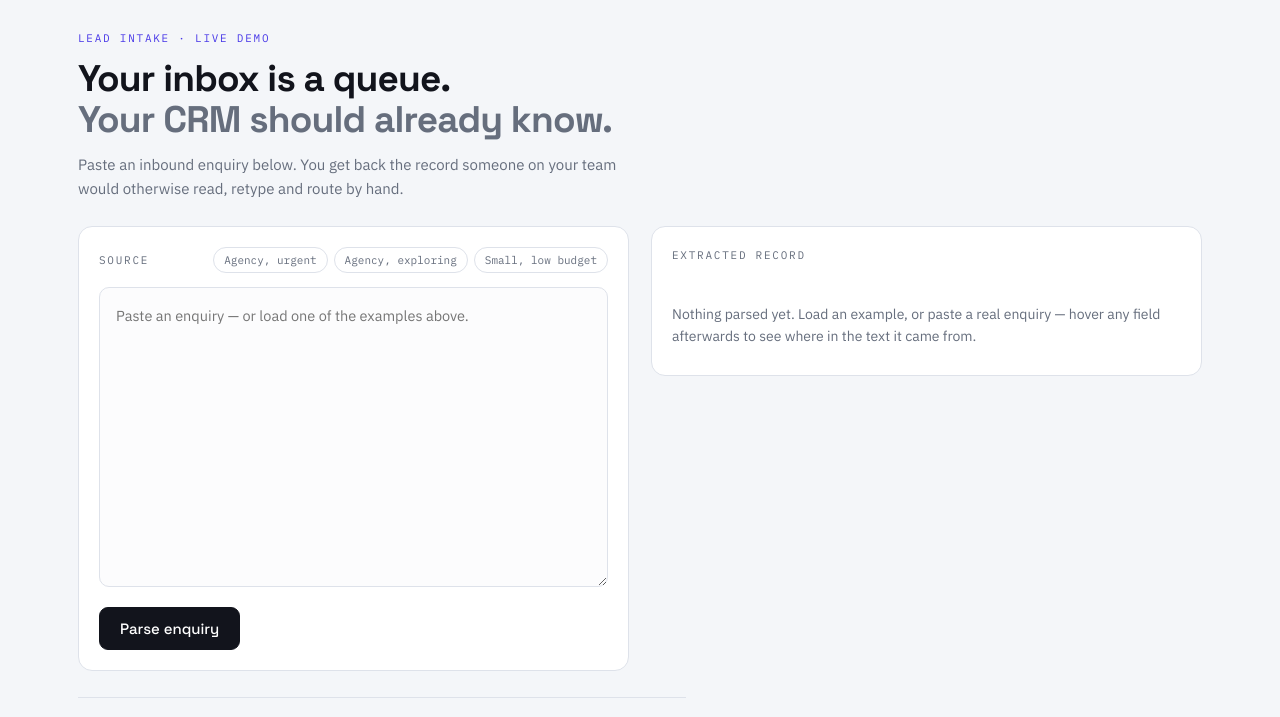
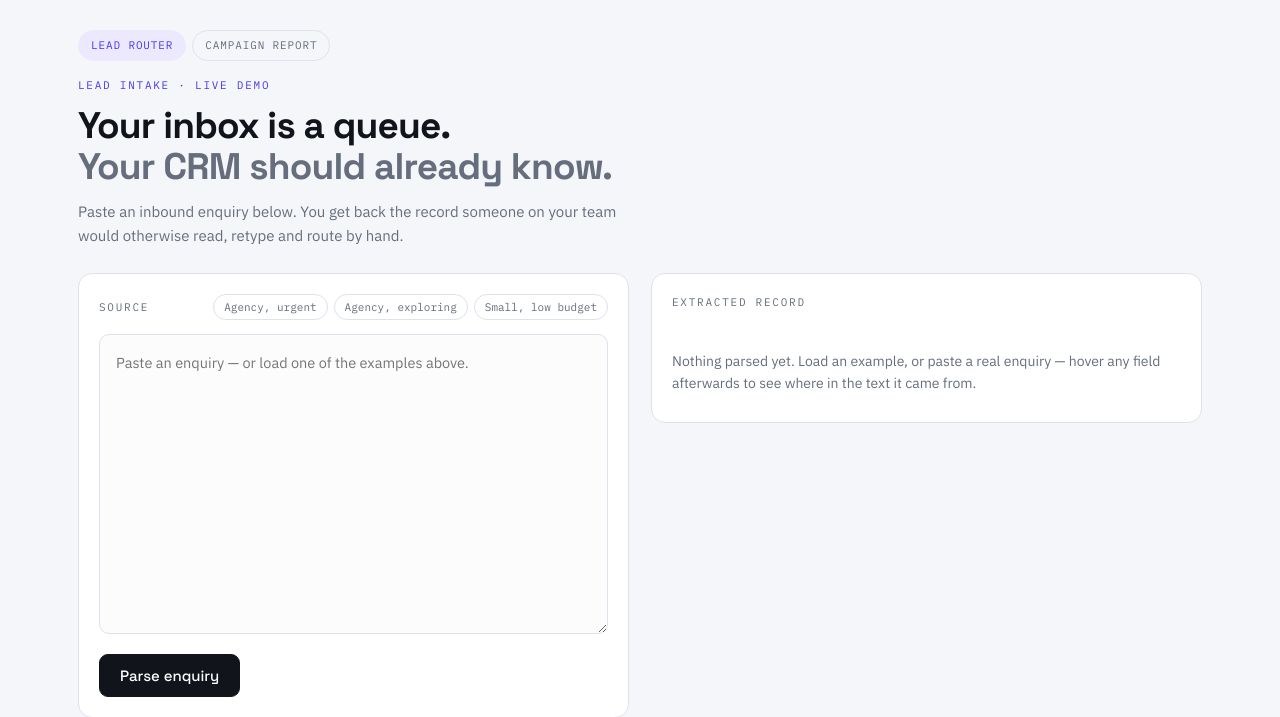
Before and after one commit to sokoll22/lead-router-demo, a Flask app: page / in a window 1280 px wide. Shown: the top 717 px of the page. Run offline with Flask 3, Linux system fonts and the light colour scheme.

Commit message:
Add shared navigation bar linking to Campaign Report demo
- Same nav pattern as campaign-report-demo, so both live demos read as
  one connected product instead of two separate pages

```diff
--- a/templates/index.html
+++ b/templates/index.html
@@ -145,6 +145,16 @@ mark.lit{box-shadow:0 0 0 2px var(--ink)}
 .note b{color:var(--ink);font-weight:500}
 .err{color:var(--high);font-size:14px;margin-top:12px}
 
+/* ---------- demo switcher ---------- */
+.demo-switch{display:flex;gap:6px;margin-bottom:16px}
+.demo-switch-link{
+  font-family:var(--mono);font-size:11px;letter-spacing:.08em;text-transform:uppercase;
+  padding:6px 12px;border-radius:99px;border:1px solid var(--rule);color:var(--muted);
+  text-decoration:none;
+}
+.demo-switch-link.is-active{background:var(--signal-soft);color:var(--signal);border-color:var(--signal-soft)}
+.demo-switch-link:hover{border-color:var(--signal);color:var(--signal)}
+
 @media(prefers-reduced-motion:reduce){
   .reveal{animation:none;opacity:1;transform:none}
   mark{transition:none}
@@ -153,6 +163,11 @@ mark.lit{box-shadow:0 0 0 2px var(--ink)}
 </head>
 <body>
 <div class="wrap">
+
+  <nav class="demo-switch">
+    <a href="/" class="demo-switch-link is-active">Lead Router</a>
+    <a href="https://campaign-report-demo.onrender.com" class="demo-switch-link">Campaign Report</a>
+  </nav>
 
   <p class="eyebrow">Lead intake · live demo</p>
   <h1>Your inbox is a queue.<br><span class="dim">Your CRM should already know.</span></h1>
```
Also changed, not shown: 1 other file.
